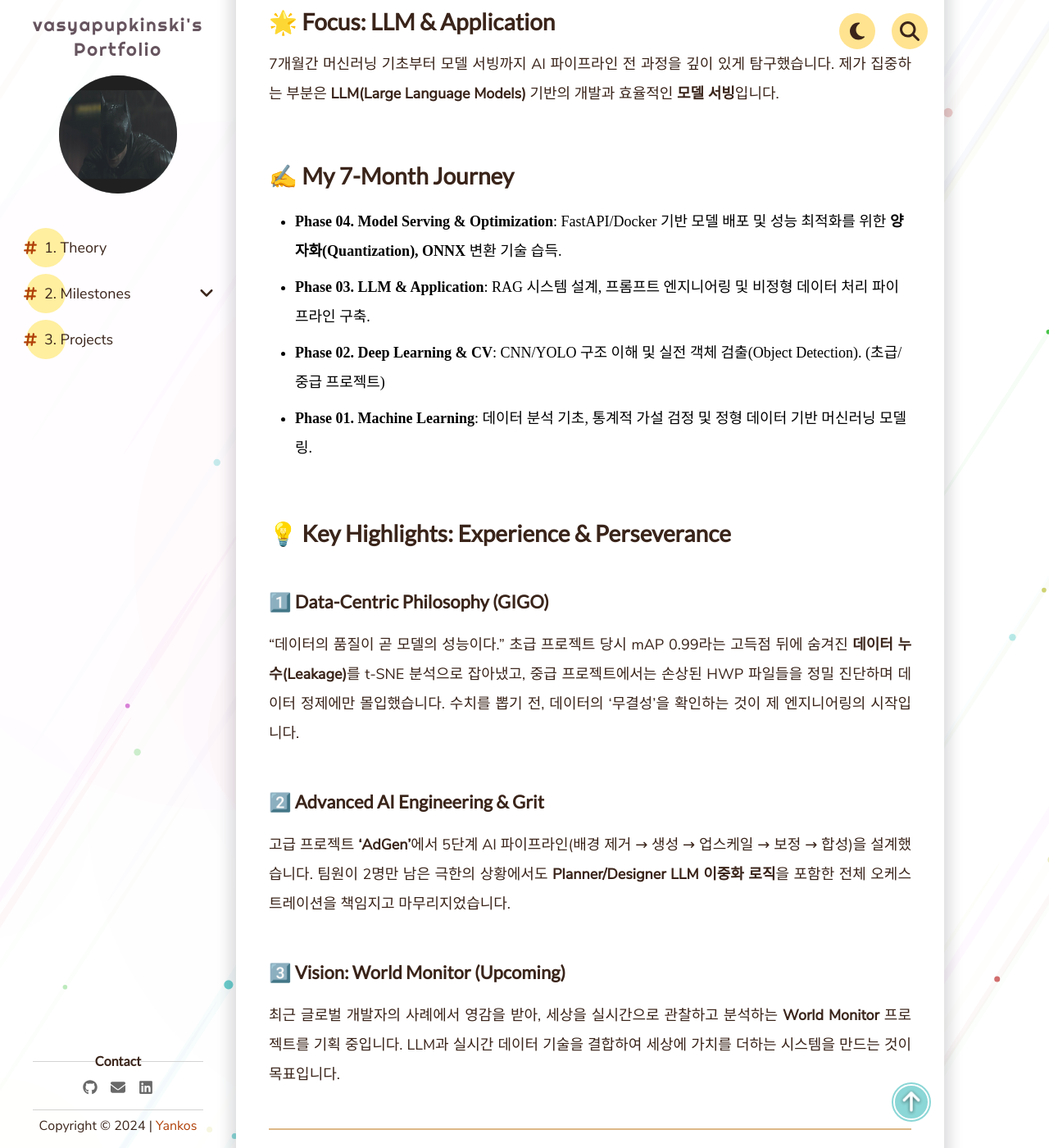
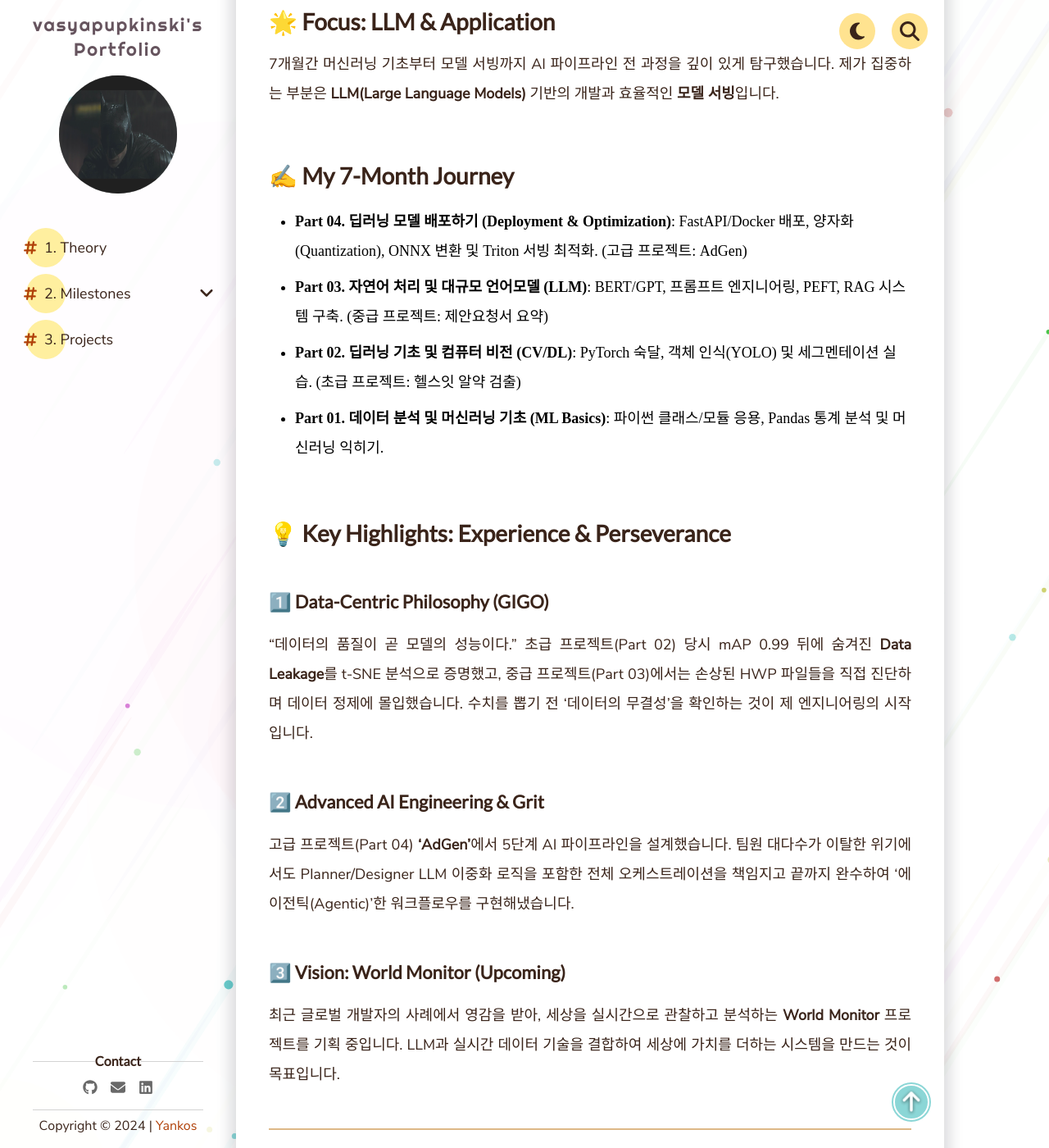
Before and after one commit to vasyapupkinski/vasyapupkinski.github.io, a Jekyll site: the page built from index.md, in a window 1280 px wide and 1400 px high, scrolled down 723 px. Shown: the whole window at 82% size. Built offline with Jekyll 4.4.1, drawn with Linux system fonts in a browser that asks for light colours; comment, search, counter and statistics services are not loaded.

Commit message:
Finalized Home page with definitive Part 1-4 curriculum

```diff
--- a/index.md
+++ b/index.md
@@ -12,18 +12,19 @@ home: true
 7개월간 머신러닝 기초부터 모델 서빙까지 AI 파이프라인 전 과정을 깊이 있게 탐구했습니다. 제가 집중하는 부분은 **LLM(Large Language Models)** 기반의 개발과 효율적인 **모델 서빙**입니다.
 
 ## ✍️ My 7-Month Journey
-- **Phase 04. Model Serving & Optimization**: FastAPI/Docker 기반 모델 배포 및 성능 최적화를 위한 **양자화(Quantization), ONNX** 변환 기술 습득.
-- **Phase 03. LLM & Application**: RAG 시스템 설계, 프롬프트 엔지니어링 및 비정형 데이터 처리 파이프라인 구축.
-- **Phase 02. Deep Learning & CV**: CNN/YOLO 구조 이해 및 실전 객체 검출(Object Detection). (초급/중급 프로젝트)
-- **Phase 01. Machine Learning**: 데이터 분석 기초, 통계적 가설 검정 및 정형 데이터 기반 머신러닝 모델링.
+
+- **Part 04. 딥러닝 모델 배포하기 (Deployment & Optimization)**: FastAPI/Docker 배포, 양자화(Quantization), ONNX 변환 및 Triton 서빙 최적화. (고급 프로젝트: AdGen)
+- **Part 03. 자연어 처리 및 대규모 언어모델 (LLM)**: BERT/GPT, 프롬프트 엔지니어링, PEFT, RAG 시스템 구축. (중급 프로젝트: 제안요청서 요약)
+- **Part 02. 딥러닝 기초 및 컴퓨터 비전 (CV/DL)**: PyTorch 숙달, 객체 인식(YOLO) 및 세그멘테이션 실습. (초급 프로젝트: 헬스잇 알약 검출)
+- **Part 01. 데이터 분석 및 머신러닝 기초 (ML Basics)**: 파이썬 클래스/모듈 응용, Pandas 통계 분석 및 머신러닝 익히기.
 
 ## 💡 Key Highlights: Experience & Perseverance
 
 ### 1️⃣ Data-Centric Philosophy (GIGO)
-"데이터의 품질이 곧 모델의 성능이다." 초급 프로젝트 당시 mAP 0.99라는 고득점 뒤에 숨겨진 **데이터 누수(Leakage)**를 t-SNE 분석으로 잡아냈고, 중급 프로젝트에서는 손상된 HWP 파일들을 정밀 진단하며 데이터 정제에만 몰입했습니다. 수치를 뽑기 전, 데이터의 '무결성'을 확인하는 것이 제 엔지니어링의 시작입니다.
+"데이터의 품질이 곧 모델의 성능이다." 초급 프로젝트(Part 02) 당시 mAP 0.99 뒤에 숨겨진 **Data Leakage**를 t-SNE 분석으로 증명했고, 중급 프로젝트(Part 03)에서는 손상된 HWP 파일들을 직접 진단하며 데이터 정제에 몰입했습니다. 수치를 뽑기 전 '데이터의 무결성'을 확인하는 것이 제 엔지니어링의 시작입니다.
 
 ### 2️⃣ Advanced AI Engineering & Grit
-고급 프로젝트 **'AdGen'**에서 5단계 AI 파이프라인(배경 제거 → 생성 → 업스케일 → 보정 → 합성)을 설계했습니다. 팀원이 2명만 남은 극한의 상황에서도 **Planner/Designer LLM 이중화 로직**을 포함한 전체 오케스트레이션을 책임지고 마무리지었습니다.
+고급 프로젝트(Part 04) **'AdGen'**에서 5단계 AI 파이프라인을 설계했습니다. 팀원 대다수가 이탈한 위기에서도 Planner/Designer LLM 이중화 로직을 포함한 전체 오케스트레이션을 책임지고 끝까지 완수하여 '에이전틱(Agentic)'한 워크플로우를 구현해냈습니다.
 
 ### 3️⃣ Vision: World Monitor (Upcoming)
 최근 글로벌 개발자의 사례에서 영감을 받아, 세상을 실시간으로 관찰하고 분석하는 **World Monitor** 프로젝트를 기획 중입니다. LLM과 실시간 데이터 기술을 결합하여 세상에 가치를 더하는 시스템을 만드는 것이 목표입니다.
```
